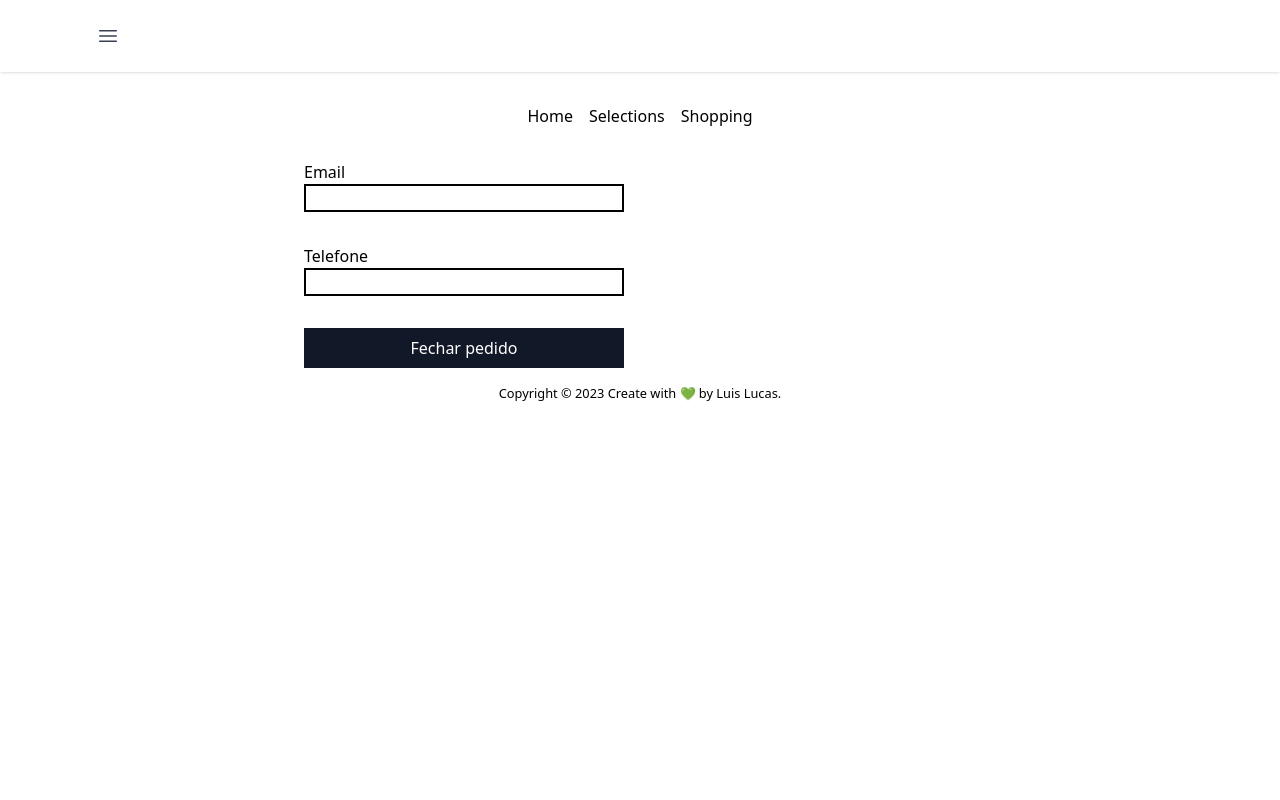
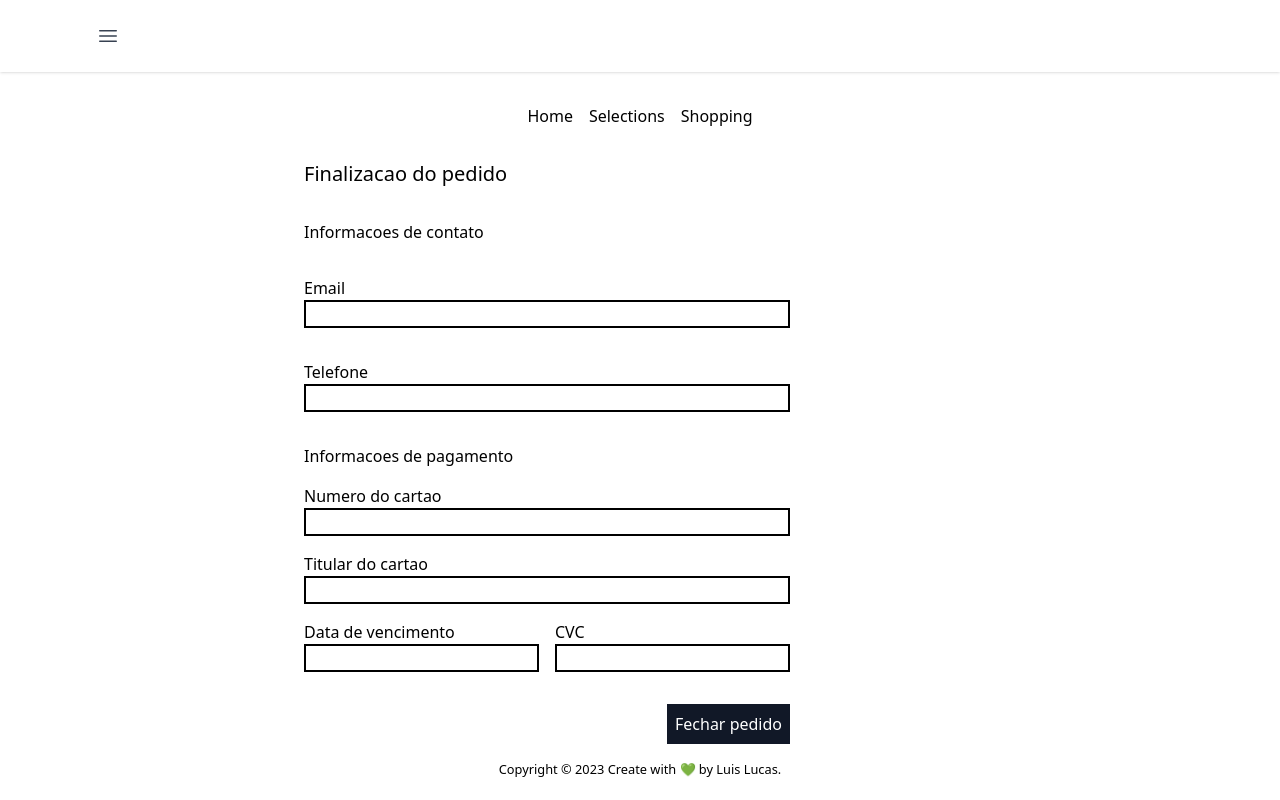
Before and after one commit to LuisSempre/chico-rei, a Vue app: page /shopping in a window 1280 px wide. Built offline with nearby package versions, Linux system fonts and the light colour scheme.

Commit message:
Up 2023-05-06 19:40

```diff
--- a/src/components/FormShopping.vue
+++ b/src/components/FormShopping.vue
@@ -1,7 +1,9 @@
 <template>
   <div class="grid max-w-2xl mx-auto grid-cols-2 gap-8">
-    <div>
+    <div class="max-2-xl mx-auto">
       <form @submit.prevent="submitForm" class="flex mx-auto max-w-6xl flex-col space-y-8">
+        <h1 class="text-xl">Finalizacao do pedido</h1>
+        <p>Informacoes de contato</p>
         <div class="flex flex-col">
           <label>Email</label>
           <input v-model="formData.email" type="email" class="border-2 border-black" />
@@ -12,21 +14,39 @@
           <input v-model="formData.name" type="number" class="border-2 border-black" />
           <div v-if="formErrors.name">{{ formErrors.name }}</div>
         </div>
-        <div class="flex justify-end flex-col">
+        <div class="space-y-4 my-8">
+          <p>Informacoes de pagamento</p>
+          <div class="flex flex-col">
+            <label for="">Numero do cartao</label>
+            <input type="number" class="border-2 border-black" />
+          </div>
+          <div class="flex flex-col">
+            <label for="">Titular do cartao</label>
+            <input type="number" class="border-2 border-black" />
+          </div>
+          <div class="flex gap-4">
+            <div class="flex flex-col">
+              <label for="">Data de vencimento</label>
+              <input type="number" class="border-2 border-black" />
+            </div>
+            <div class="flex flex-col">
+              <label for="">CVC</label>
+              <input type="number" class="border-2 border-black" />
+            </div>
+          </div>
+        </div>
+
+        <div class="flex justify-end">
           <button type="submit" class="bg-gray-900 text-white p-2">Fechar pedido</button>
           <p v-if="message">{{ message }}</p>
         </div>
       </form>
     </div>
-    <div>
-
-    </div>
+    <div></div>
   </div>
 </template>
 
 <script>
-import Cep from '../components/Cep.vue'
-import Shopping from '../components/Shopping.vue'
 import { z } from 'zod'
 
 export default {
```
